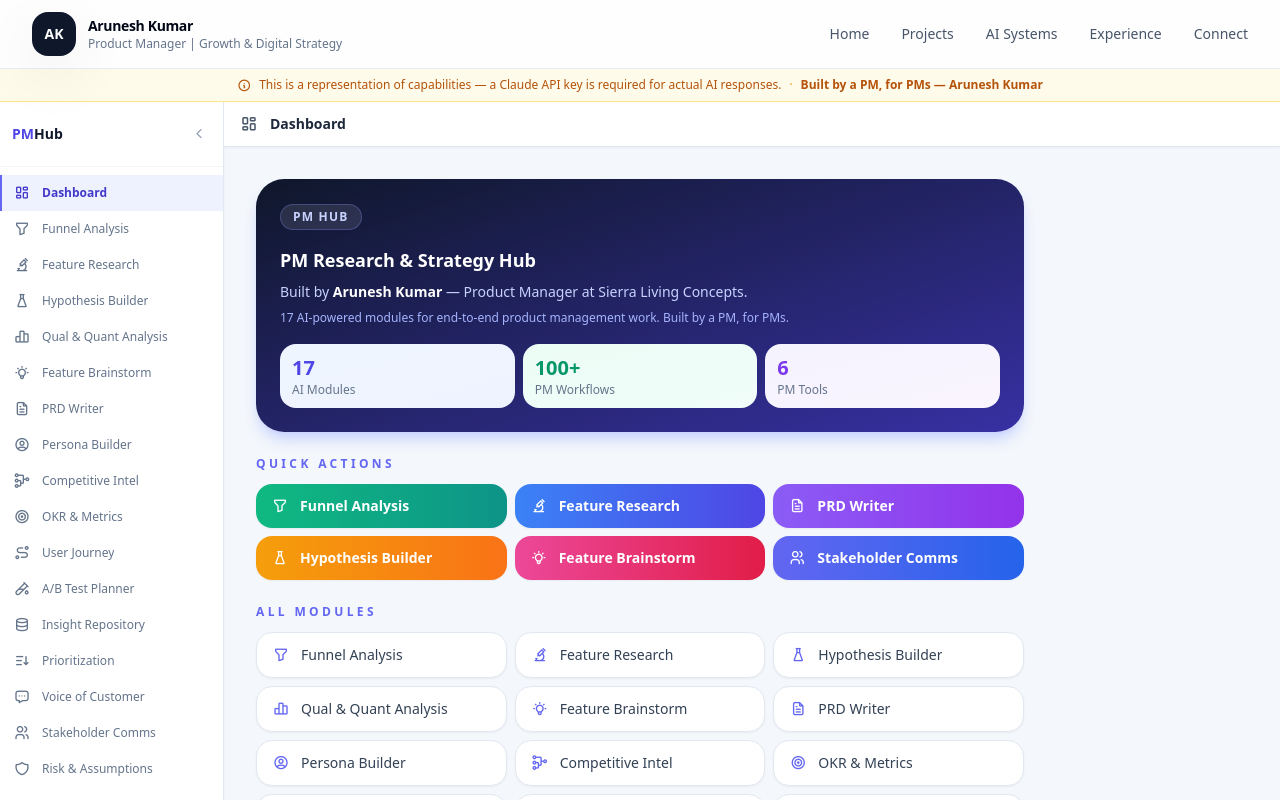
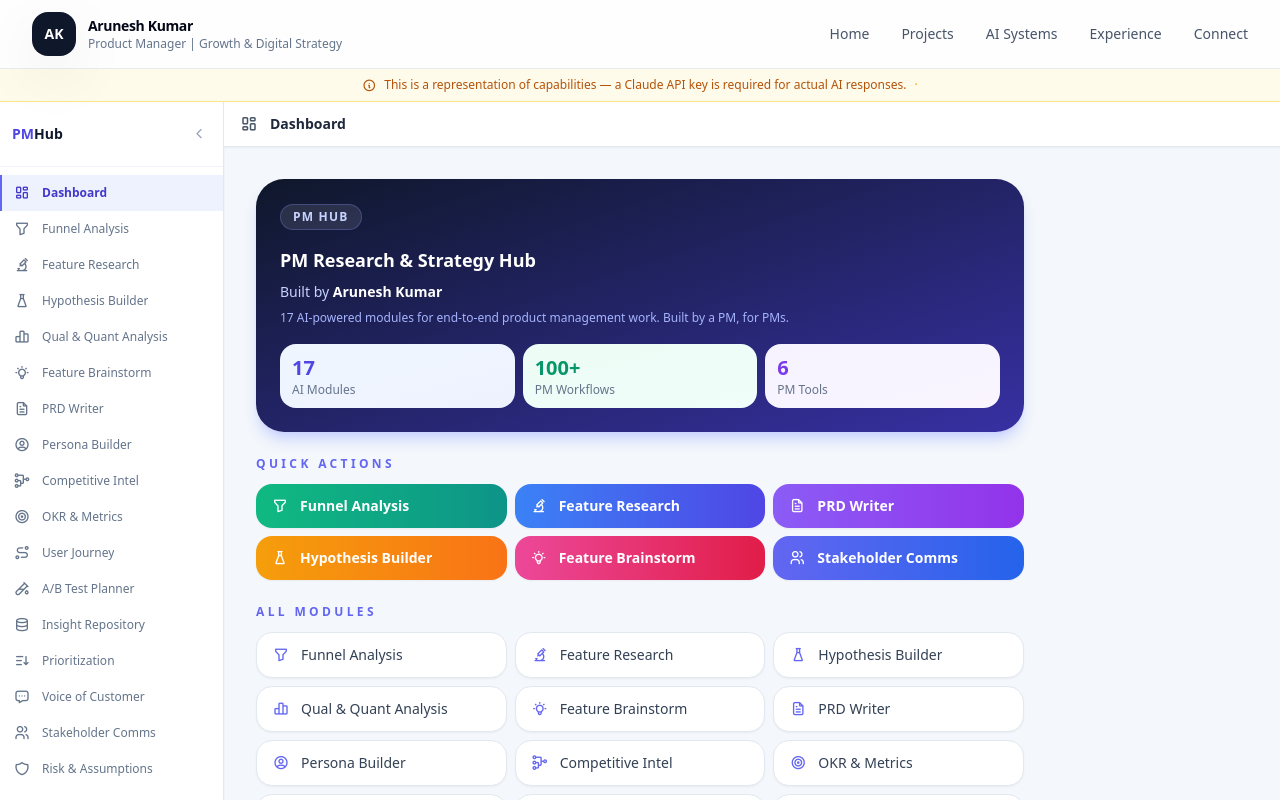
Before and after one commit to aruneshk30/Website, a Next.js app: page /ai-systems/pm-hub/explore in a window 1280 px wide. Shown: the top 800 px of the page. Built offline with nearby package versions, Linux system fonts and the light colour scheme.

Commit message:
Update page.tsx

```diff
--- a/app/ai-systems/pm-hub/explore/page.tsx
+++ b/app/ai-systems/pm-hub/explore/page.tsx
@@ -848,7 +848,7 @@ function Dashboard({onNavigate}:{onNavigate:(id:string)=>void}) {
       <div className="rounded-[1.75rem] bg-gradient-to-br from-slate-900 to-indigo-800 px-6 py-6 shadow-lg shadow-indigo-200">
         <div className="inline-flex items-center gap-2 rounded-full border border-indigo-400/30 bg-white/10 px-3 py-1 text-xs font-semibold uppercase tracking-widest text-indigo-200 mb-4">PM Hub</div>
         <p className="text-lg font-bold text-white">PM Research & Strategy Hub</p>
-        <p className="mt-1.5 text-sm text-indigo-200 leading-6">Built by <strong className="text-white">Arunesh Kumar</strong> — Product Manager at Sierra Living Concepts.</p>
+        <p className="mt-1.5 text-sm text-indigo-200 leading-6">Built by <strong className="text-white">Arunesh Kumar</strong> </p>
         <p className="mt-1 text-xs text-indigo-300 leading-5">17 AI-powered modules for end-to-end product management work. Built by a PM, for PMs.</p>
         <div className="mt-4 grid grid-cols-3 gap-2">
           {[{v:"17",l:"AI Modules",bg:"from-blue-50 to-indigo-50",t:"text-indigo-600"},{v:"100+",l:"PM Workflows",bg:"from-emerald-50 to-teal-50",t:"text-emerald-600"},{v:"6",l:"PM Tools",bg:"from-violet-50 to-purple-50",t:"text-violet-600"}].map(s=>(
@@ -922,7 +922,6 @@ export default function Page() {
         <i className="ti ti-info-circle text-sm"></i>
         <span>This is a representation of capabilities — a Claude API key is required for actual AI responses.</span>
         <span className="hidden sm:inline text-amber-500">·</span>
-        <span className="hidden sm:inline font-semibold">Built by a PM, for PMs — Arunesh Kumar</span>
       </div>
 
       <div className="flex flex-1 overflow-hidden">
```
